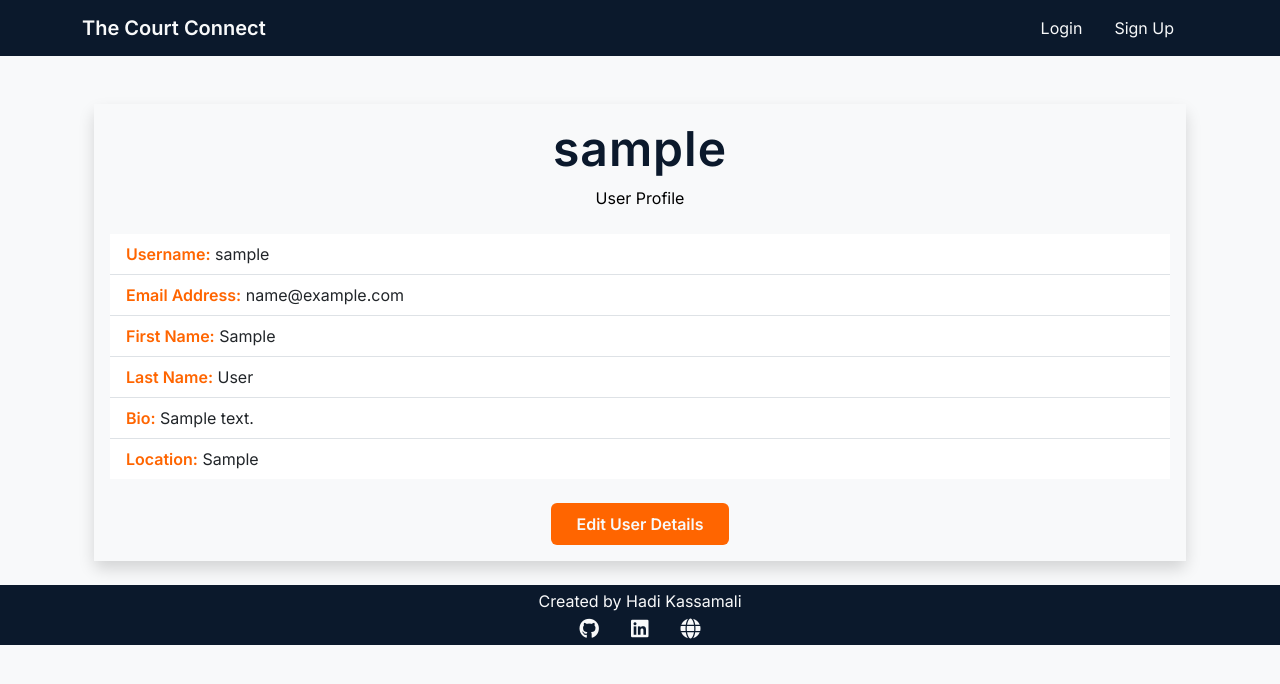
After one commit to hdkassamali/The-Court-Connect, a Flask app: template templates/user_profile_page.html in a window 1280 px wide. The commit adds this page. Shown: the top 684 px of the page. Run offline with Flask 3, Linux system fonts and the light colour scheme; the template is opened without the code that fills it: values that come from a table or form of the project are taken from there, others are empty; tables that the repository leaves empty hold one stand-in row (values such as "Sample post").

Commit message:
Added ids for buttons to override some hover issues with bootstrap. Removed 'important' from theme.css colors. Added user_profile_page.html. Added User Profile Routes.

```diff
--- a/app.py
+++ b/app.py
@@ -59,11 +59,11 @@ def login_required(f):
 
 
 def check_user_authorized():
-    """Redirects the user to their own page if they attempt to access another user's page."""
+    """Redirects the user to their own profile page if they attempt to access another user's profile page."""
 
     if not g.user or g.user.id != session[CURR_USER_KEY]:
         flash("You are not authorized to access this page", "danger")
-        return redirect(f"users/{g.user.username}")
+        return redirect(f"users/{g.user.username}/user_profile")
     return None
 
 
@@ -131,7 +131,7 @@ def register():
             f"Hey {new_user.username}! Welcome to The Court Connect. Start finding courts near you!",
             "success",
         )
-        return redirect(f"/users/{new_user.username}")
+        return redirect(f"/users/{new_user.username}/user_profile")
 
     return render_template("register.html", form=form)
 
@@ -154,7 +154,7 @@ def login():
         if user:
             flash(f"Welcome back, {user.username}!", "success")
             do_login(user)
-            return redirect(f"/users/{user.username}")
+            return redirect(f"/users/{user.username}/user_profile")
         else:
             form.username.errors = ["Invalid username/password"]
 
@@ -168,3 +168,27 @@ def logout():
     do_logout()
     flash("Successfully logged out. See ya at the next hoop sesh ✊", "success")
     return redirect("/login")
+
+
+### USER PROFILE ROUTES ###
+
+
+@app.route("/users/<username>/user_profile")
+@login_required
+def show_user_profile(username):
+    """When a user is logged in, show the user's profile information."""
+
+    check_user_authorized()
+
+    return render_template("user_profile_page.html", user=g.user)
+
+@app.route("/users/<username>/edit_profile", methods=["GET", "POST"])
+@login_required
+def edit_user_profile(username):
+    """
+    Edit a user's proflle.
+
+    GET: Pre-fills the Register form with existing user data.
+    POST: Validates and updates the edited user data in the database.
+    """
+    #TODO
--- a/static/css/main.css
+++ b/static/css/main.css
@@ -1,15 +1,17 @@
 body {
   font-family: "Inter", sans-serif;
+}
+
+h1 {
+  text-align: center;
+  font-size: 3rem;
+  font-weight: bold;
+  letter-spacing: 1px;
 }
 
 .map_image {
   width: 70%;
   height: 70%;
-}
-
-a:hover {
-  color: #ff6500;
-  text-decoration: none;
 }
 
 .navbar_title {
@@ -34,14 +36,15 @@ a:hover {
   text-decoration: underline;
 }
 
-h1 {
-  text-align: center;
-  font-size: 3rem;
-  font-weight: bold;
-  letter-spacing: 1px;
-}
-
 .homepage_card {
   max-width: 50%;
   margin: auto;
 }
+
+#edit_user_details_btn:hover {
+  background-color: #ff4e00;
+}
+
+#submit_btn:hover {
+  background-color: #1a2e44;
+}
--- a/static/css/theme.css
+++ b/static/css/theme.css
@@ -6,33 +6,33 @@
 }
 
 .bg-custom-primary {
-  background-color: var(--bs-custom-primary) !important;
+  background-color: var(--bs-custom-primary);
 }
 
 .text-custom-primary {
-  color: var(--bs-custom-primary) !important;
+  color: var(--bs-custom-primary);
 }
 
 .bg-custom-secondary {
-  background-color: var(--bs-custom-secondary) !important;
+  background-color: var(--bs-custom-secondary);
 }
 
 .text-custom-secondary {
-  color: var(--bs-custom-secondary) !important;
+  color: var(--bs-custom-secondary);
 }
 
 .bg-custom-accent {
-  background-color: var(--bs-custom-accent) !important;
+  background-color: var(--bs-custom-accent);
 }
 
 .text-custom-accent {
-  color: var(--bs-custom-accent) !important;
+  color: var(--bs-custom-accent);
 }
 
 .bg-custom-neutral {
-  background-color: var(--bs-custom-neutral) !important;
+  background-color: var(--bs-custom-neutral);
 }
 
 .text-custom-neutral {
-  color: var(--bs-custom-neutral) !important;
+  color: var(--bs-custom-neutral);
 }
--- a/templates/form_template.html
+++ b/templates/form_template.html
@@ -13,7 +13,7 @@
     {% endfor %}
   </div>
   {% endfor %}
-  <button class="btn text-light bg-custom-secondary" type="submit">
+  <button id="submit_btn" class="btn text-light bg-custom-secondary" type="submit">
   {% block submit_text %}{% endblock %}
   </button>
   {% block cancel_url %} {% if cancel_url %} {% endif %} {% endblock %}
--- a/templates/register.html
+++ b/templates/register.html
@@ -3,4 +3,4 @@
 {% block form_title %}Create an Account{% endblock %}
 {% block form_description %}Join the connection. Create an account to start searching for basketball courts today!{% endblock %}
 {% block submit_text %}Register{% endblock%}
-{% block cancel_url %} <a href="/" class="btn btn-secondary">Cancel</a>{% endblock %}
+{% block cancel_url %} <a href="/" id="sign_up_btn" class="btn btn-secondary">Cancel</a>{% endblock %}
--- /dev/null
+++ b/templates/user_profile_page.html
@@ -0,0 +1,44 @@
+{% extends "base.html" %} {% block title %}{{user.username}}'s Profile{%
+endblock %} {% block content %}
+<div class="container mt-4 mb-4">
+  <div class="card border-0 shadow bg-light">
+    <div class="card-body bg-light">
+      <div class="text-center mb-4">
+        <h1 class="text-custom-accent">{{user.username}}</h1>
+        <p class="text-custom-neutral">User Profile</p>
+      </div>
+      <ul class="list-group list-group-flush">
+        <li class="list-group-item">
+          <span class="fw-bold text-custom-primary">Username:</span>
+          {{user.username}}
+        </li>
+        <li class="list-group-item">
+          <span class="fw-bold text-custom-primary">Email Address:</span>
+          {{user.email}}
+        </li>
+        <li class="list-group-item">
+          <span class="fw-bold text-custom-primary">First Name:</span>
+          {{user.first_name}}
+        </li>
+        <li class="list-group-item">
+          <span class="fw-bold text-custom-primary">Last Name:</span>
+          {{user.last_name}}
+        </li>
+        <li class="list-group-item">
+          <span class="fw-bold text-custom-primary">Bio:</span> {{user.bio}}
+        </li>
+        <li class="list-group-item">
+          <span class="fw-bold text-custom-primary">Location:</span>
+          {{user.location}}
+        </li>
+      </ul>
+      <div class="text-center mt-4">
+        <a href="/users/{{user.username}}/edit_profile" id="edit_user_details_btn" class="btn bg-custom-primary text-light fw-bold px-4 py-2">
+          Edit User Details
+        </a>
+      </div>
+    </div>
+  </div>
+</div>
+
+{% endblock %}
```
